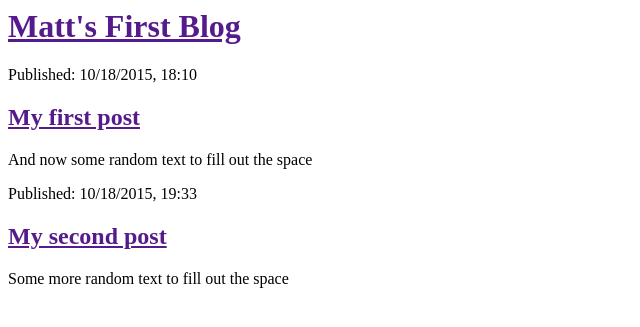
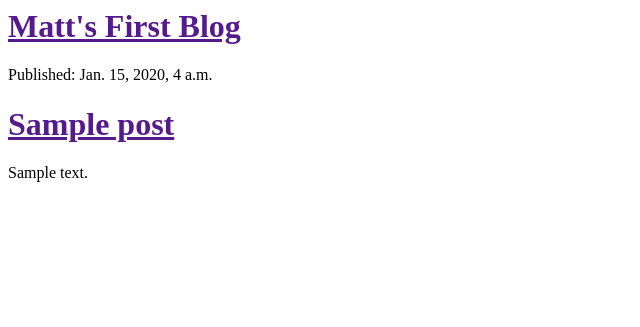
Before and after one commit to mmilom/my-first-blog, a Django app: template blog/templates/blog/post_list.html in a window 1280 px wide. Shown: the top 327 px of the page, without its empty margins (0-640 px from the left). Run offline with Django 3.2, Linux system fonts and the light colour scheme; the template is opened without the code that fills it: values that come from a table or form of the project are taken from there, others are empty; tables that the repository leaves empty hold one stand-in row (values such as "Sample post").

Commit message:
Modified template to display posts from database.

```diff
--- a/blog/templates/blog/post_list.html
+++ b/blog/templates/blog/post_list.html
@@ -7,16 +7,12 @@
                 <h1><a href="">Matt's First Blog</a></h1>
             </div>
 
+        {% for post in posts %}
             <div>
-                <p>Published: 10/18/2015, 18:10</p>
-                <h2><a href="">My first post</a></h2>
-                <p>And now some random text to fill out the space</p>
+                <p>Published: {{ post.published_date }}</p>
+                <h1><a href="">{{ post.title }}</a></h1>
+                <p>{{ post.text|linebreaks }}</p>
             </div>
-
-            <div>
-                <p>Published: 10/18/2015, 19:33</p>
-                <h2><a href="">My second post</a></h2>
-                <p>Some more random text to fill out the space</p>
-            </div>
+        {% endfor %}
         </body>
 </html>
--- a/blog/views.py
+++ b/blog/views.py
@@ -1,4 +1,7 @@
 from django.shortcuts import render
+from django.utils import timezone
+from .models import Post
 
 def post_list(request):
-        return render(request, 'blog/post_list.html', {})
+        posts = Post.objects.filter(published_date__lte=timezone.now()).order_by('published_date')
+        return render(request, 'blog/post_list.html', {'posts': posts})
```
